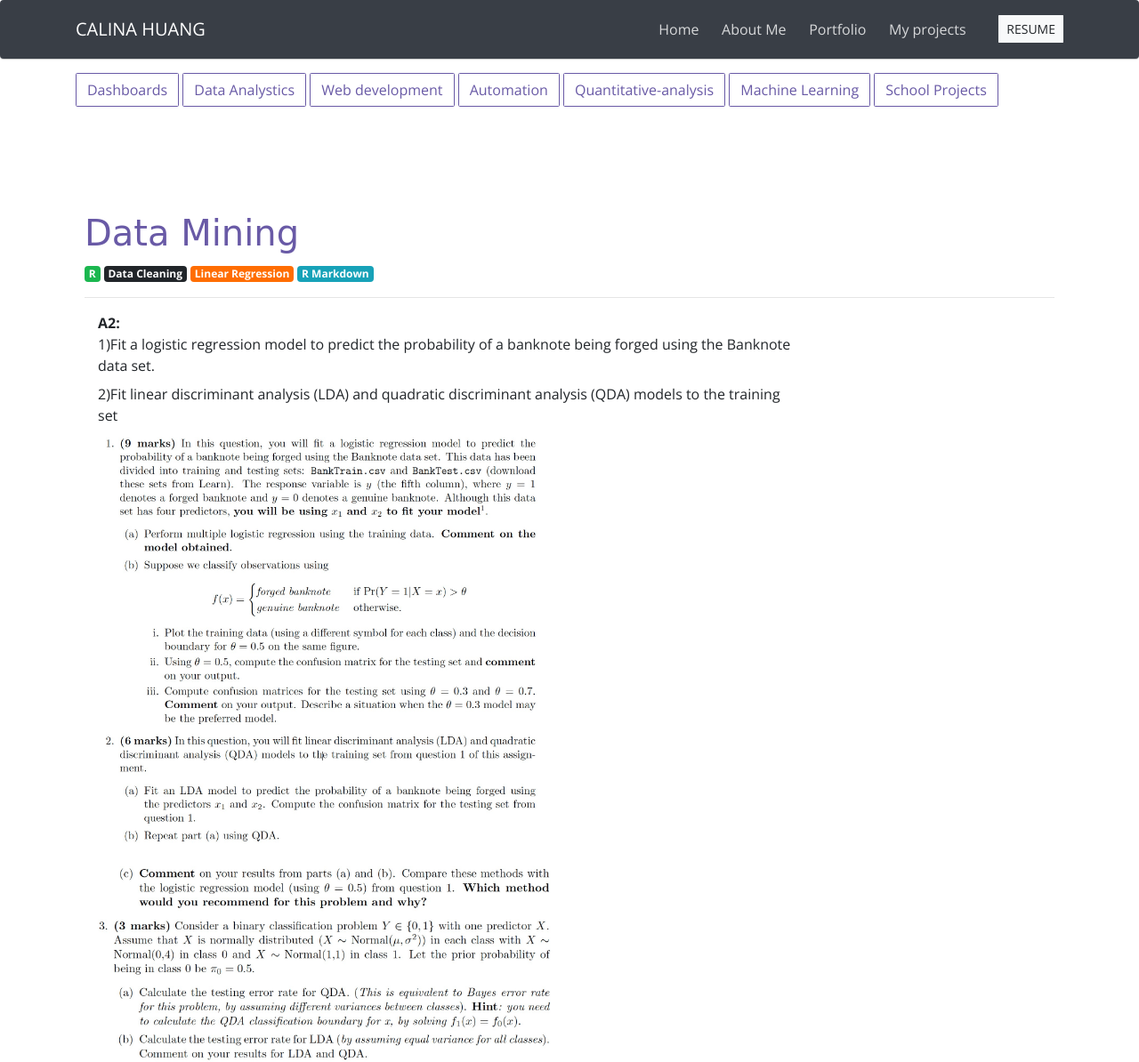
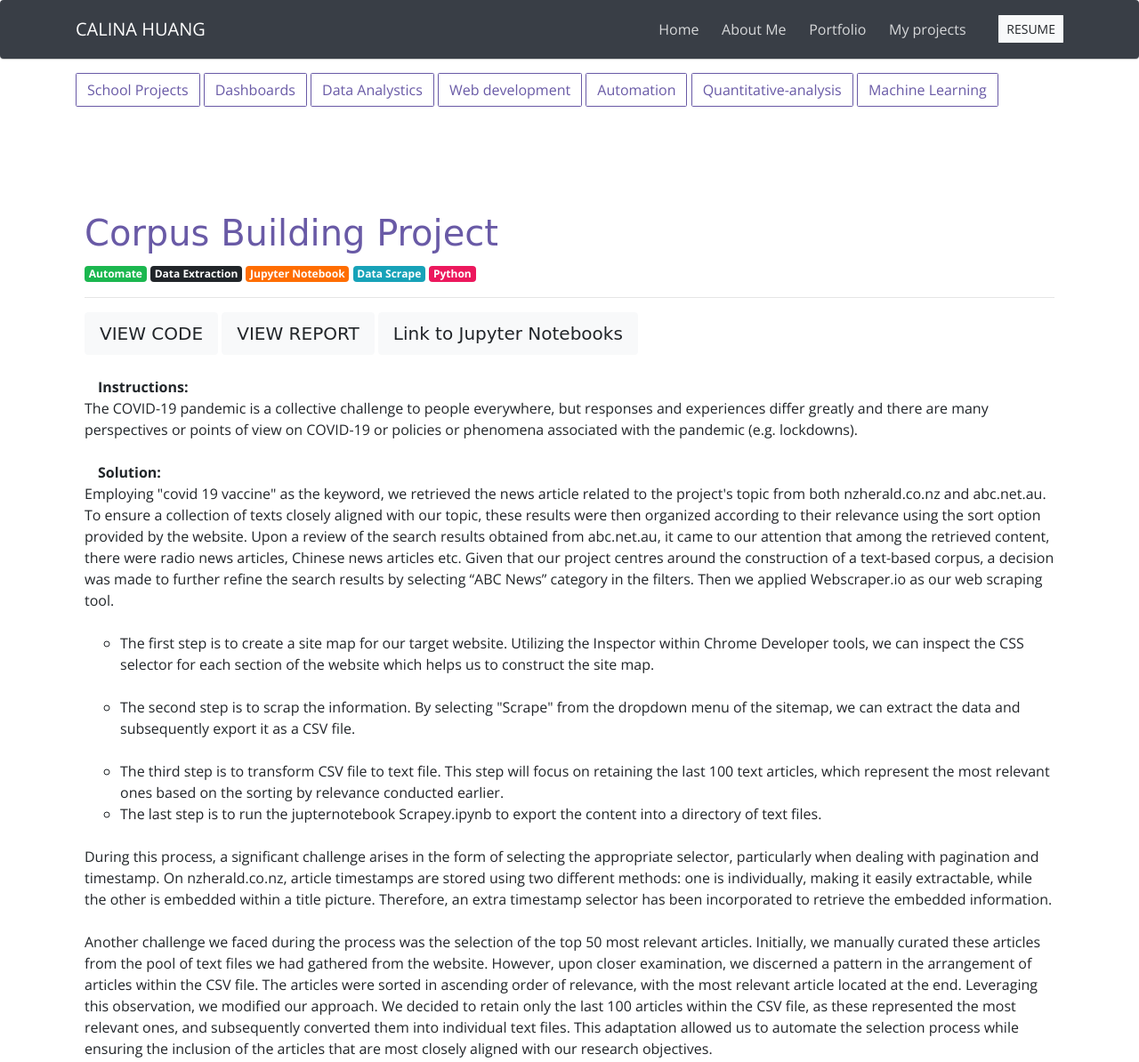
Before and after one commit to linhuang0/calina.github.io, a website: page calina/school_projects.html in a window 1280 px wide. Shown: the top 1194 px of the page at 89% size. Drawn offline with nearby package versions, Linux system fonts and the light colour scheme; a web font is replaced by a local one.

Commit message:
add sum school projects

```diff
--- a/calina/school_projects.html
+++ b/calina/school_projects.html
@@ -3,9 +3,9 @@
 <head>
    <meta charset="utf-8">
    <meta name="viewport" content="width=device-width, initial-scale=1, shrink-to-fit=no">
-   <meta name="description" content="Automated Order Submission Project.">
+   <meta name="description" content="School Projects.">
    <meta name="author" content="Calina">
-   <title>Calina Landing page | Components</title>
+   <title>Calina School Projects</title>
    <!-- font icons -->
    <link rel="stylesheet" href="assets/vendors/themify-icons/css/themify-icons.css">
    <!-- Bootstrap + Steller  -->
@@ -48,14 +48,65 @@
 
    <!-- main content -->
    <div class="container">
+      <button class="btn btn-outline-primary" onclick="window.location.href='school_projects.html';">School Projects</button>
       <button class="btn btn-outline-primary" onclick="window.location.href='dashboards.html';">Dashboards </button>
       <button class="btn btn-outline-primary" onclick="window.location.href='data_analytics.html';">Data Analystics</button>
       <button class="btn btn-outline-primary" onclick="window.location.href='web_dev.html';">Web development</button>
       <button class="btn btn-outline-primary" onclick="window.location.href='project_automation.html';" >Automation</button>
-      <button class="btn btn-outline-primary" >Quantitative-analysis</button>
+      <button class="btn btn-outline-primary" onclick="window.location.href='qa.html';">Quantitative-analysis</button>
       <button class="btn btn-outline-primary">Machine Learning</button>
-      <button class="btn btn-outline-primary" onclick="window.location.href='school_projects.html';">School Projects</button>
       <br>
+      <section class="section" id="corpus-building">
+         <!-- Buttons -->
+         <h1 class="mt-5">Corpus Building Project</h1>
+         <span class="badge badge-success">Automate</span>
+         <span class="badge badge-dark">Data Extraction </span>
+         <span class="badge badge-warning">Jupyter Notebook</span>
+         <span class="badge badge-info">Data Scrape</span>
+          <span class="badge badge-danger">Python</span>
+         <br>
+         <hr>
+         <button class="btn btn-lg my-font btn-light rounded" onclick="window.location.href='https://github.com/linhuang0/corpus_building';" >  VIEW CODE </button>
+         <button class="btn btn-lg my-font btn-light rounded" onclick="window.location.href='Corpus  Building  Project  Report - Media Perspectives on COVID-19 Vaccine in New Zealand and Australia.pdf';" >  VIEW REPORT </button>
+         <button class="btn btn-lg my-font btn-light rounded" onclick="window.location.href='https://jupyterhub.canterbury.ac.nz/DIGIteaching/user/lhu97/lab/tree/project/groupe_project.ipynb';" > Link to Jupyter Notebooks   </button>
+         <ul class="list-unstyled">
+            <br>
+            <dt class="col-sm-3">Instructions:</dt>
+            <li>
+               The COVID-19 pandemic is a collective challenge to people everywhere, but responses and experiences differ greatly and there are many perspectives or points of view on COVID-19 or policies or phenomena associated with the pandemic (e.g. lockdowns).
+            </li>
+            <br>
+            <dt class="col-sm-3">Solution:</dt>
+            <li>Employing "covid 19 vaccine" as the keyword, we retrieved the news article related to the project's topic from both nzherald.co.nz and abc.net.au. To ensure a collection of texts closely aligned with our topic, these results were then organized according to their relevance using the sort option provided by the website. Upon a review of the search results obtained from abc.net.au, it came to our attention that among the retrieved content, there were radio news articles, Chinese news articles etc. Given that our project centres around the construction of a text-based corpus, a decision was made to further refine the search results by selecting “ABC News” category in the filters. Then we applied Webscraper.io as our web scraping tool.
+            </li>
+            <br>
+            <ul>
+               <li>
+                  The first step is to create a site map for our target website. Utilizing the Inspector within Chrome Developer tools, we can inspect the CSS selector for each section of the website which helps us to construct the site map.
+               </li>
+               <br>
+               <li>
+                  The second step is to scrap the information. By selecting "Scrape" from the dropdown menu of the sitemap, we can extract the data and subsequently export it as a CSV file.
+               </li>
+               <br>
+               <li>
+                  The third step is to transform CSV file to text file. This step will focus on retaining the last 100 text articles, which represent the most relevant ones based on the sorting by relevance conducted earlier.
+               </li>
+               <li>
+                  The last step is to run the jupternotebook Scrapey.ipynb to export the content into a directory of text files.
+               </li>
+            </ul>
+            <br>
+            <li>
+               During this process, a significant challenge arises in the form of selecting the appropriate selector, particularly when dealing with pagination and timestamp. On nzherald.co.nz, article timestamps are stored using two different methods: one is individually, making it easily extractable, while the other is embedded within a title picture. Therefore, an extra timestamp selector has been incorporated to retrieve the embedded information.
+            </li>
+            <br>
+            <li>
+               Another challenge we faced during the process was the selection of the top 50 most relevant articles. Initially, we manually curated these articles from the pool of text files we had gathered from the website. However, upon closer examination, we discerned a pattern in the arrangement of articles within the CSV file. The articles were sorted in ascending order of relevance, with the most relevant article located at the end. Leveraging this observation, we modified our approach. We decided to retain only the last 100 articles within the CSV file, as these represented the most relevant ones, and subsequently converted them into individual text files. This adaptation allowed us to automate the selection process while ensuring the inclusion of the articles that are most closely aligned with our research objectives.
+            </li>
+         </ul>
+      </section>
+
       <section class="section" id="data-mining">
          <!-- Buttons -->
          <h1 class="mt-5">Data Mining</h1>
@@ -134,18 +185,6 @@
          <button class="btn btn-lg my-font btn-light rounded" onclick="window.location.href='https://github.com/linhuang0/Analysis_of_juvenile_crime_trends';" >  VIEW CODE </button>
          <button class="btn btn-lg my-font btn-light rounded" onclick="window.location.href='Analysis of juvenile crime-trends during COVID-19.html';" >  VIEW REPORT </button>
       </section>
-      <section class="section" id="relationship-height-size">
-         <!-- Buttons -->
-         <h1 class="mt-5">A Study on the Relationship between Height and Foot Size</h1>
-         <span class="badge badge-success">R</span>
-         <span class="badge badge-dark">Data Cleaning </span>
-         <span class="badge badge-warning">Linear Regression</span>
-         <span class="badge badge-info">R Markdown</span>
-         <br>
-         <hr>
-         <button class="btn btn-lg my-font btn-light rounded" onclick="window.location.href='https://github.com/linhuang0/Relationship_between_height_and_foot_size';" >  VIEW CODE </button>
-         <button class="btn btn-lg my-font btn-light rounded" onclick="window.location.href='Relationship_between_Height_and_Foot_Size.pdf';" >  VIEW REPORT </button>
-      </section>
 
 
 
```
Also changed, not shown: calina/dashboards.html (+3 -3 lines), calina/data_analytics.html (+2 -2 lines), calina/index.html (+56 -56 lines), calina/project_automation.html (+2 -2 lines), calina/qa.html (+2 -2 lines), calina/web_dev.html (+2 -2 lines), 3 other files.
